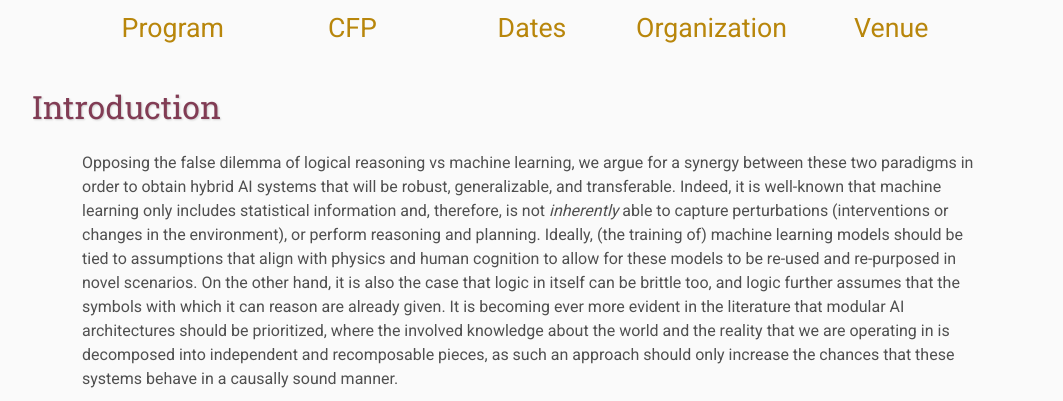
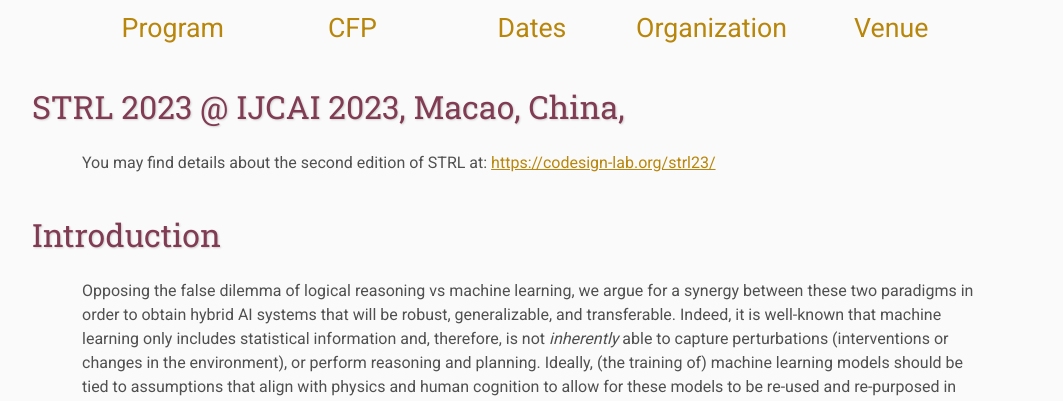
Before and after one commit to strl2022/strl2022.github.io, a plain HTML site: page index.html in a window 1280 px wide. Shown: the part 632-1033 px from the top of the page, without its empty margins (108-1171 px from the left). Drawn offline with Linux system fonts and the light colour scheme.

Commit message:
added info about STRL 2023

```diff
--- a/index.html
+++ b/index.html
@@ -63,6 +63,9 @@
             </td>
         </tr>
     </table>
+
+    <h2>STRL 2023 @ IJCAI 2023, Macao, China,</h2>
+    <p>You may find details about the second edition of STRL at: <a target="_blank" href="https://codesign-lab.org/strl23/">https://codesign-lab.org/strl23/</a></p>
 
     <h2>Introduction</h2>
     <p>Opposing the false dilemma of logical reasoning vs machine learning, we argue for a synergy between these two paradigms in order to obtain hybrid AI systems that will be robust, generalizable, and transferable. Indeed, it is well-known that machine learning only includes statistical information and, therefore, is not <em>inherently</em> able to capture perturbations (interventions or changes in the environment), or perform reasoning and planning. Ideally, (the training of) machine learning models should be tied to assumptions that align with physics and human cognition to allow for these models to be re-used and re-purposed in novel scenarios. On the other hand, it is also the case that logic in itself can be brittle too, and logic further assumes that the symbols with which it can reason are already given. It is becoming ever more evident in the literature that modular AI architectures should be prioritized, where the involved knowledge about the world and the reality that we are operating in is decomposed into independent and recomposable pieces, as such an approach should only increase the chances that these systems behave in a causally sound manner.</p>
```
